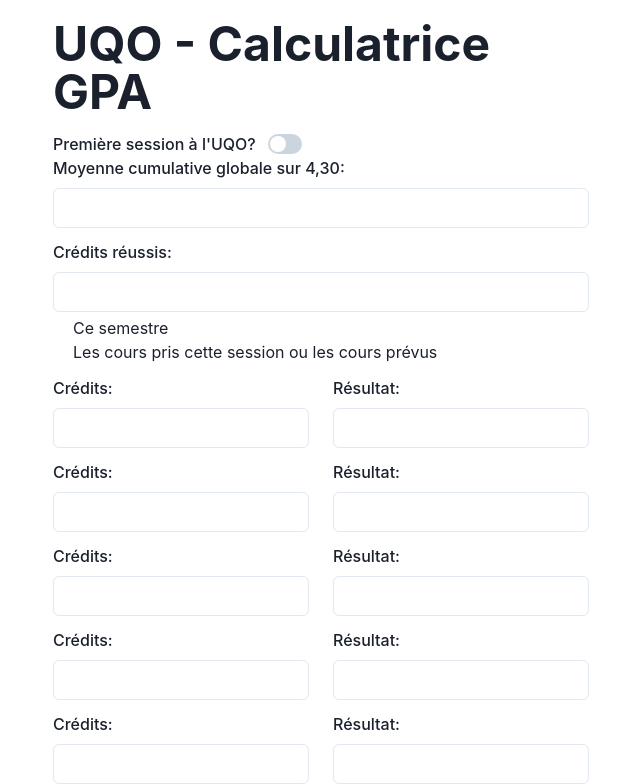
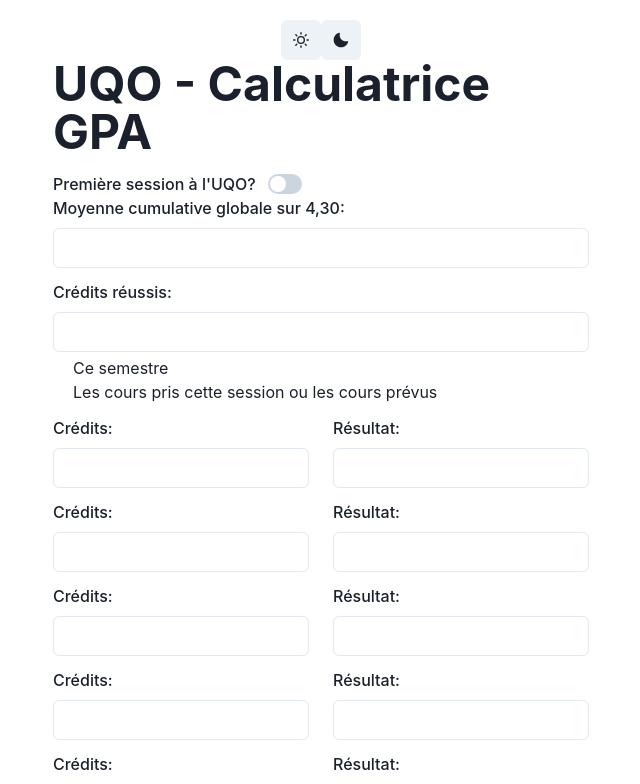
Before and after one commit to cbun097/uqo-gpa-calculator, a React (Create React App) app: page / in a window 1280 px wide. Shown: the top 784 px of the page, without its empty margins (319-959 px from the left). Built offline with nearby package versions, Linux system fonts and the light colour scheme.

Commit message:
add dark mode

```diff
--- a/package.json
+++ b/package.json
@@ -3,6 +3,7 @@
   "version": "0.1.0",
   "private": true,
   "dependencies": {
+    "@chakra-ui/icons": "^1.0.3",
     "@chakra-ui/react": "^1.1.2",
     "@emotion/react": "^11.1.4",
     "@emotion/styled": "^11.0.0",
--- a/src/App.tsx
+++ b/src/App.tsx
@@ -2,7 +2,20 @@
 /* eslint-disable @typescript-eslint/explicit-module-boundary-types */
 import React, { useEffect, useState } from 'react';
 import './App.css';
-import { Button, Container, FormControl, FormLabel, Heading, HStack, Input, Stack, Switch, Text } from '@chakra-ui/react';
+import {
+  Button,
+  Container,
+  FormControl,
+  FormLabel,
+  Heading,
+  HStack,
+  IconButton,
+  Input,
+  Stack,
+  Switch,
+  Text,
+  useColorMode,
+} from '@chakra-ui/react';
 import { useForm } from 'react-hook-form';
 import ReactGA from 'react-ga';
 import {
@@ -18,12 +31,14 @@
 } from './utils';
 import { ModalTableGrade } from './modal-table-grade';
 import { Footer } from './Footer';
+import { MoonIcon, SunIcon } from '@chakra-ui/icons';
 
 export function App() {
   const { register, handleSubmit, errors } = useForm<IFormInput>();
   const [form, setForm] = useState<IFormInput>(initialValues);
   const [btnClicked, setBtnClicked] = useState(false);
   const [isFirstSemester, setIsFirstSemester] = useState(false);
+  const { colorMode, toggleColorMode } = useColorMode();
   const onSubmit = async (data: IFormInput) => {
     setForm(data);
   };
@@ -34,7 +49,8 @@
       action: 'Calculate GPA',
     });
   };
-
+  console.log(colorMode);
+  console.log(toggleColorMode);
   useEffect(() => {
     ReactGA.initialize('G-115SPZX12W1');
     ReactGA.pageview(window.location.pathname + window.location.search);
@@ -43,6 +59,14 @@
   return (
     <div>
       <Container maxW='xl' centerContent padding={5}>
+        <header>
+          <IconButton aria-label='theme mode light' icon={<SunIcon />} onClick={toggleColorMode}>
+            Toggle {colorMode === 'light' ? 'Dark' : 'Light'}
+          </IconButton>
+          <IconButton aria-label='theme mode dark' icon={<MoonIcon />} onClick={toggleColorMode}>
+            {colorMode === 'light' ? 'Dark' : 'Light'}
+          </IconButton>
+        </header>
         <Heading as='h2' size='2xl' paddingBottom='4'>
           UQO - Calculatrice GPA
         </Heading>
```
Also changed, not shown: 1 other file (tests, documents, lock files or other folders).
